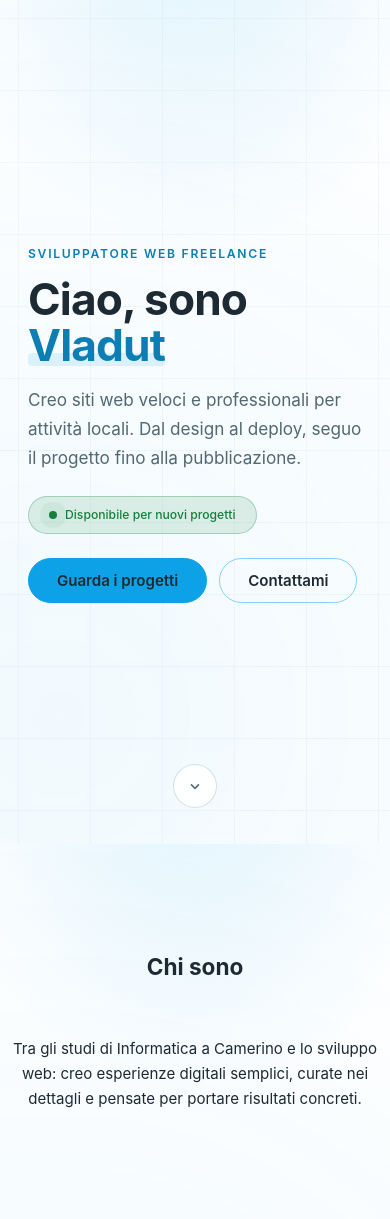
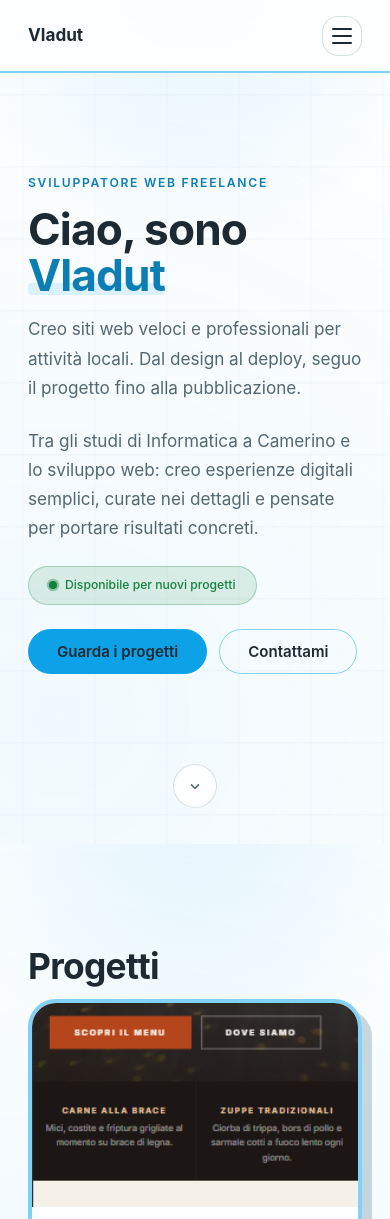
Before and after one commit to Dut17/Sito-Web, a website built with Vite: page index.html in a window 390 px wide. Shown: the top 1219 px of the page. Built offline with nearby package versions, Linux system fonts and the light colour scheme.

Commit message:
feat: aggiunge nav bar, unisce Hero+About, fix id form, aggiunge back-to-top

```diff
--- a/index.html
+++ b/index.html
@@ -13,6 +13,23 @@
   <link rel="stylesheet" href="/src/styles/contact.css" />
 </head>
 <body>
+  <nav class="nav">
+    <div class="nav__container">
+      <a class="nav__brand" href="#hero">Vladut</a>
+      <button class="nav__toggle" type="button" aria-label="Apri il menu di navigazione" aria-expanded="false" aria-controls="nav-list">
+        <span class="nav__toggle-bar"></span>
+        <span class="nav__toggle-bar"></span>
+        <span class="nav__toggle-bar"></span>
+      </button>
+      <ul class="nav__list" id="nav-list" role="list">
+        <li class="nav__item"><a class="nav__link" data-nav="hero" href="#hero">Home</a></li>
+        <li class="nav__item"><a class="nav__link" data-nav="progetti" href="#progetti">Progetti</a></li>
+        <li class="nav__item"><a class="nav__link" data-nav="skills" href="#skills">Competenze</a></li>
+        <li class="nav__item"><a class="nav__link" data-nav="contatti" href="#contatti">Contatti</a></li>
+      </ul>
+    </div>
+  </nav>
+
   <header class="hero" id="hero">
     <div class="hero__bg-grid" aria-hidden="true"></div>
     <div class="container hero__container">
@@ -21,6 +38,9 @@
         <h1 class="hero__title">Ciao, sono <span class="hero__highlight">Vladut</span></h1>
         <p class="hero__description">
           Creo siti web veloci e professionali per attività locali. Dal design al deploy, seguo il progetto fino alla pubblicazione.
+        </p>
+        <p class="hero__description">
+          Tra gli studi di Informatica a Camerino e lo sviluppo web: creo esperienze digitali semplici, curate nei dettagli e pensate per portare risultati concreti.
         </p>
         <span class="hero__status">
           <span class="hero__status-dot" aria-hidden="true"></span>
@@ -51,7 +71,7 @@
         </div>
       </div>
     </div>
-    <a class="hero__scroll" href="#about" aria-label="Scorri verso la sezione Chi sono">
+    <a class="hero__scroll" href="#progetti" aria-label="Scorri verso la sezione Progetti">
       <svg viewBox="0 0 24 24" width="18" height="18" aria-hidden="true" focusable="false">
         <path fill="currentColor" d="M12 16.5l-6-6 1.4-1.4L12 13.7l4.6-4.6L18 10.5z" />
       </svg>
@@ -59,15 +79,6 @@
   </header>
 
   <main>
-    <section class="about" id="about" aria-labelledby="about-title">
-      <div class="about__container">
-        <h2 class="about__title" id="about-title">Chi sono</h2>
-        <p class="about__text">
-          Tra gli studi di Informatica a Camerino e lo sviluppo web: creo esperienze digitali semplici, curate nei dettagli e pensate per portare risultati concreti.
-        </p>
-      </div>
-    </section>
-
     <section class="projects" id="progetti" aria-labelledby="projects-title">
       <div class="container">
         <h2 class="section-title" id="projects-title">Progetti</h2>
@@ -157,7 +168,7 @@
       <div class="container contact__container">
         <h2 class="section-title" id="contact-title">Contatti</h2>
         <div class="contact__grid">
-          <form class="contact__form" action="https://formspree.io/f/mgaeavoe" method="POST">
+          <form class="contact__form" id="contact-form" action="https://formspree.io/f/mgaeavoe" method="POST">
             <div class="form-group">
               <label class="form-label" for="name">Nome <span class="required">*</span></label>
               <input class="form-input" type="text" id="name" name="name" required />
@@ -173,7 +184,10 @@
               <textarea class="form-textarea" id="message" name="message" required></textarea>
             </div>
 
-            <button class="contact__submit btn btn--primary form-submit" type="submit">Invia</button>
+            <button class="contact__submit btn btn--primary form-submit" type="submit">
+              <span class="btn-text">Invia</span>
+              <span class="btn-loader" aria-hidden="true"></span>
+            </button>
             <p class="form-status" aria-live="polite"></p>
           </form>
 
@@ -204,6 +218,12 @@
     </section>
   </main>
 
+  <a class="back-to-top" id="back-to-top" href="#hero" aria-label="Torna su">
+    <svg viewBox="0 0 24 24" width="20" height="20" aria-hidden="true" focusable="false">
+      <path fill="currentColor" d="M12 7.5l6 6-1.4 1.4L12 10.3l-4.6 4.6L6 13.5z" />
+    </svg>
+  </a>
+
   <footer class="footer">
     <!-- Frase di credito da definire: posizione da confermare -->
   </footer>
```
